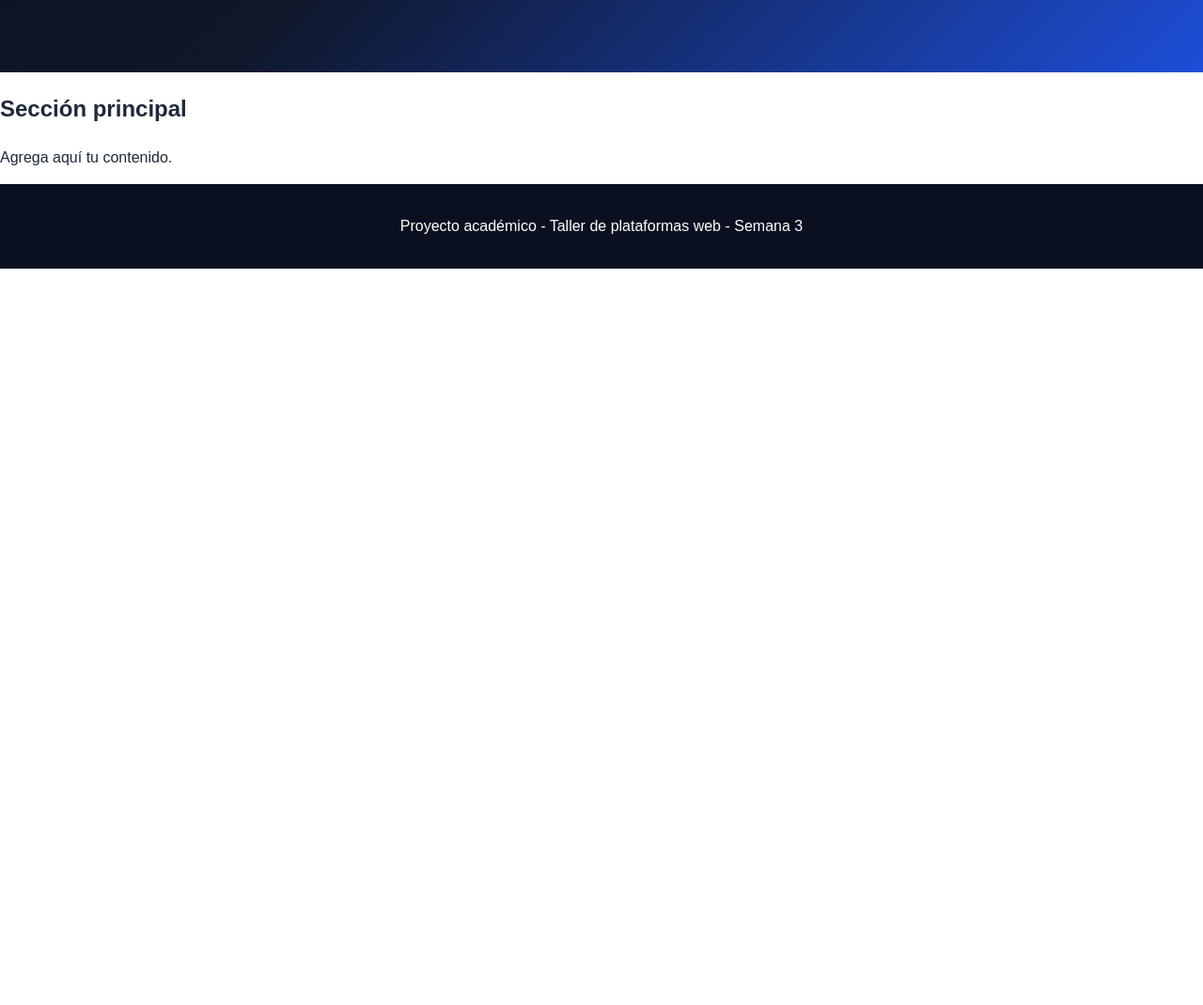
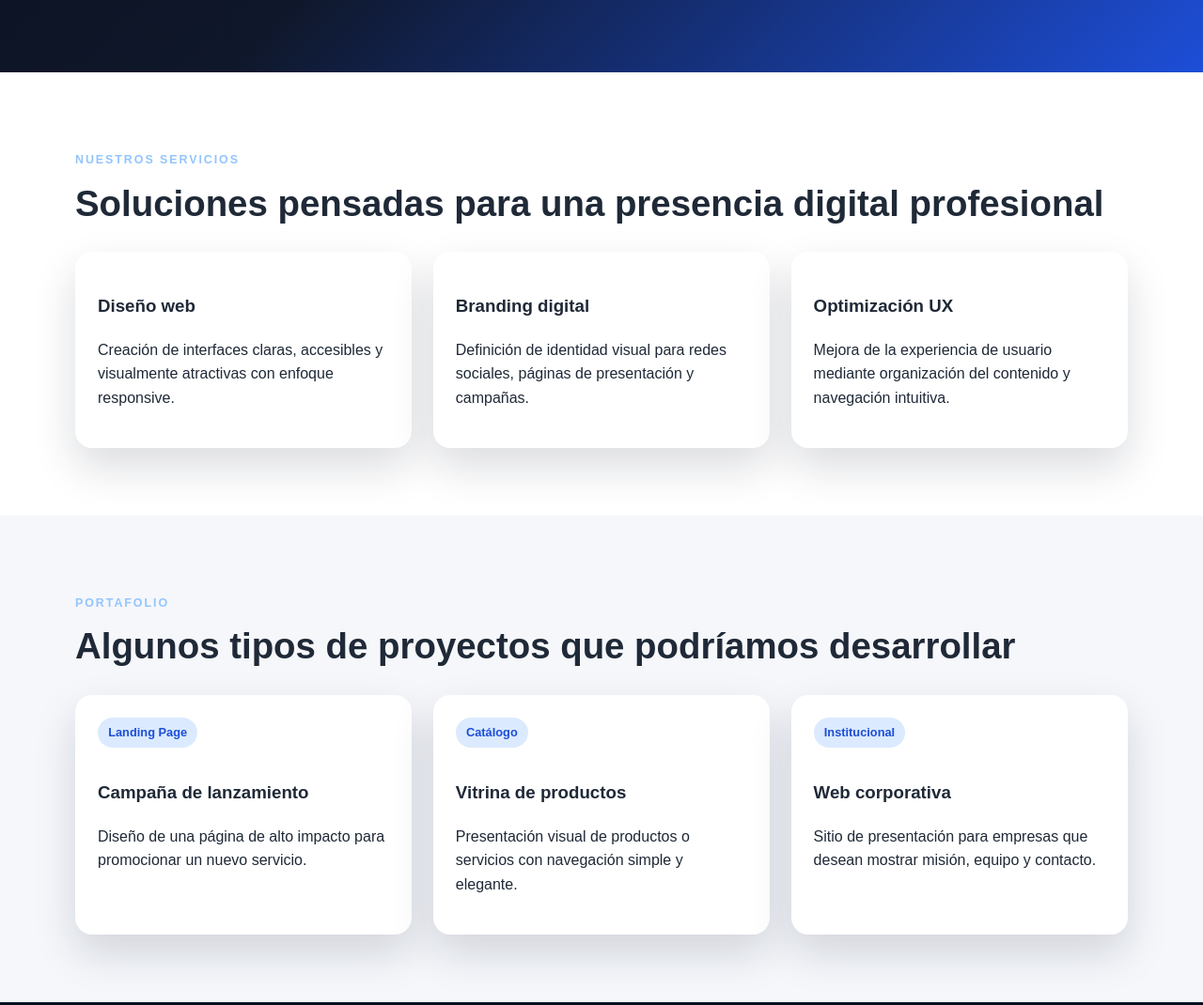
Before and after one commit to TheNoobShow/Taller-de-plataformas-Web-Semana3, a plain HTML site: page index.html in a window 1280 px wide. Shown: the part 540-1610 px from the top of the page at 94% size. Before the commit the page ends 826 px from the top, so only its background shows below. Drawn offline with Linux system fonts and the light colour scheme.

Commit message:
ADD: agregar secciones de servicios y portafolio en el HTML, junto con estilos CSS correspondientes.

```diff
--- a/css/style.css
+++ b/css/style.css
@@ -1,5 +1,6 @@
 :root {
   --bg: #0b1020;
+  --bg-soft: #f5f7fb;
   --text: #1f2937;
   --white: #ffffff;
   --primary: #3b82f6;
@@ -71,7 +72,8 @@ body {
   padding: 3rem 0 1rem;
 }
 
-.eyebrow {
+.eyebrow,
+.section-title p {
   text-transform: uppercase;
   letter-spacing: 0.12rem;
   font-weight: 700;
@@ -90,16 +92,65 @@ body {
   max-width: 680px;
 }
 
-.hero-card {
+.hero-card,
+.card,
+.portfolio-item {
   background: var(--white);
   color: var(--text);
   border-radius: 18px;
   box-shadow: var(--shadow);
+}
+
+.hero-card {
   padding: 1.6rem;
 }
 
 .hero-card ul {
   padding-left: 1.2rem;
+}
+
+.section {
+  padding: 4.5rem 0;
+}
+
+.section-title {
+  margin-bottom: 1.8rem;
+}
+
+.section-title h2 {
+  margin: 0.2rem 0 0;
+  font-size: clamp(1.7rem, 3vw, 2.5rem);
+  line-height: 1.2;
+}
+
+.grid {
+  display: grid;
+  gap: 1.4rem;
+}
+
+.services-grid,
+.portfolio-grid {
+  grid-template-columns: repeat(3, 1fr);
+}
+
+.card,
+.portfolio-item {
+  padding: 1.5rem;
+}
+
+.alt-bg {
+  background: var(--bg-soft);
+}
+
+.tag {
+  display: inline-block;
+  padding: 0.35rem 0.7rem;
+  border-radius: 999px;
+  background: #dbeafe;
+  color: var(--primary-dark);
+  font-size: 0.8rem;
+  font-weight: 700;
+  margin-bottom: 0.9rem;
 }
 
 .btn {
@@ -129,7 +180,9 @@ body {
 }
 
 @media (max-width: 900px) {
-  .hero-content {
+  .hero-content,
+  .services-grid,
+  .portfolio-grid {
     grid-template-columns: 1fr;
   }
 }
--- a/index.html
+++ b/index.html
@@ -41,11 +41,55 @@
     </header>
 
     <main>
-        <section>
-            <h2>Sección principal</h2>
-            <p>Agrega aquí tu contenido.</p>
-        </section>
-    </main>
+    <section id="servicios" class="section container">
+      <div class="section-title">
+        <p>Nuestros servicios</p>
+        <h2>Soluciones pensadas para una presencia digital profesional</h2>
+      </div>
+      <div class="grid services-grid">
+        <article class="card">
+          <h3>Diseño web</h3>
+          <p>Creación de interfaces claras, accesibles y visualmente atractivas con enfoque responsive.</p>
+        </article>
+        <article class="card">
+          <h3>Branding digital</h3>
+          <p>Definición de identidad visual para redes sociales, páginas de presentación y campañas.</p>
+        </article>
+        <article class="card">
+          <h3>Optimización UX</h3>
+          <p>Mejora de la experiencia de usuario mediante organización del contenido y navegación intuitiva.</p>
+        </article>
+      </div>
+    </section>
+
+    <section id="portafolio" class="section alt-bg">
+      <div class="container">
+        <div class="section-title">
+          <p>Portafolio</p>
+          <h2>Algunos tipos de proyectos que podríamos desarrollar</h2>
+        </div>
+        <div class="grid portfolio-grid">
+          <article class="portfolio-item">
+            <div class="tag">Landing Page</div>
+            <h3>Campaña de lanzamiento</h3>
+            <p>Diseño de una página de alto impacto para promocionar un nuevo servicio.</p>
+          </article>
+          <article class="portfolio-item">
+            <div class="tag">Catálogo</div>
+            <h3>Vitrina de productos</h3>
+            <p>Presentación visual de productos o servicios con navegación simple y elegante.</p>
+          </article>
+          <article class="portfolio-item">
+            <div class="tag">Institucional</div>
+            <h3>Web corporativa</h3>
+            <p>Sitio de presentación para empresas que desean mostrar misión, equipo y contacto.</p>
+          </article>
+        </div>
+      </div>
+    </section>
+
+  </main>
+
     <footer class="footer">
         <div class="container">
             <p>Proyecto académico - Taller de plataformas web - Semana 3</p>
```
